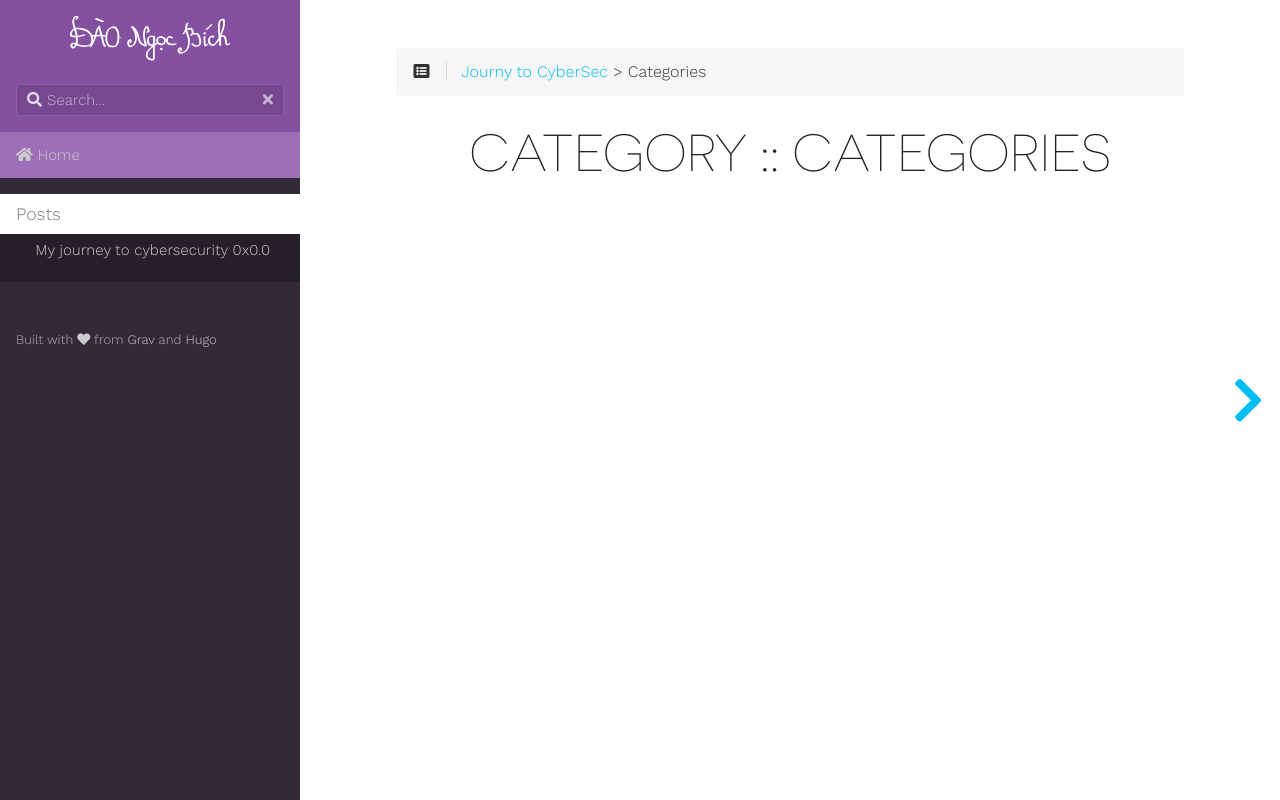
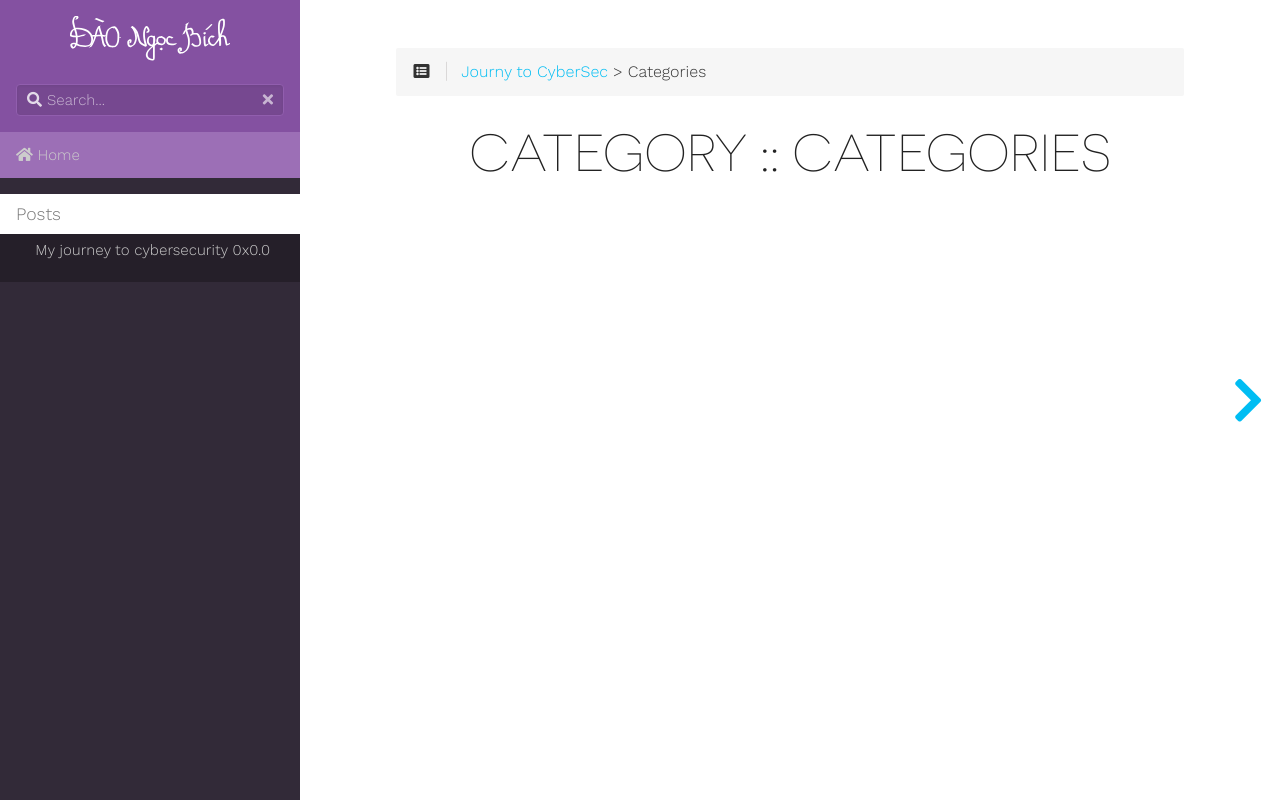
Before and after one commit to damianmdr/damianmdr.github.io, a plain HTML site: page categories/index.html in a window 1280 px wide. Drawn offline with Linux system fonts and the light colour scheme; no server answers; files whose address does not match are found by name.

Commit message:
Update index.html

```diff
--- a/categories/index.html
+++ b/categories/index.html
@@ -224,7 +224,7 @@
 
 
     <section id="footer">
-      <p>Built with <a href="https://github.com/matcornic/hugo-theme-learn"><i class="fas fa-heart"></i></a> from <a href="https://getgrav.org">Grav</a> and <a href="https://gohugo.io/">Hugo</a></p>
+
 
     </section>
   </div>
```
